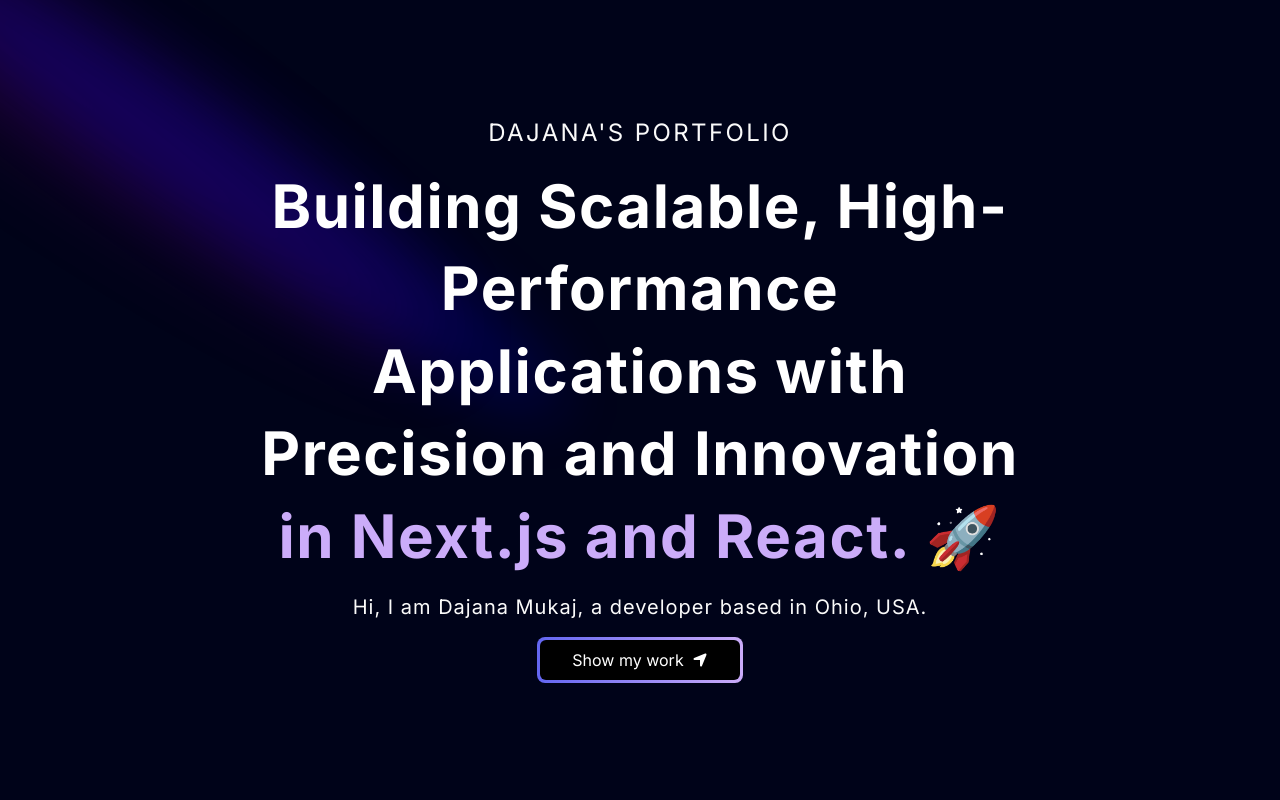
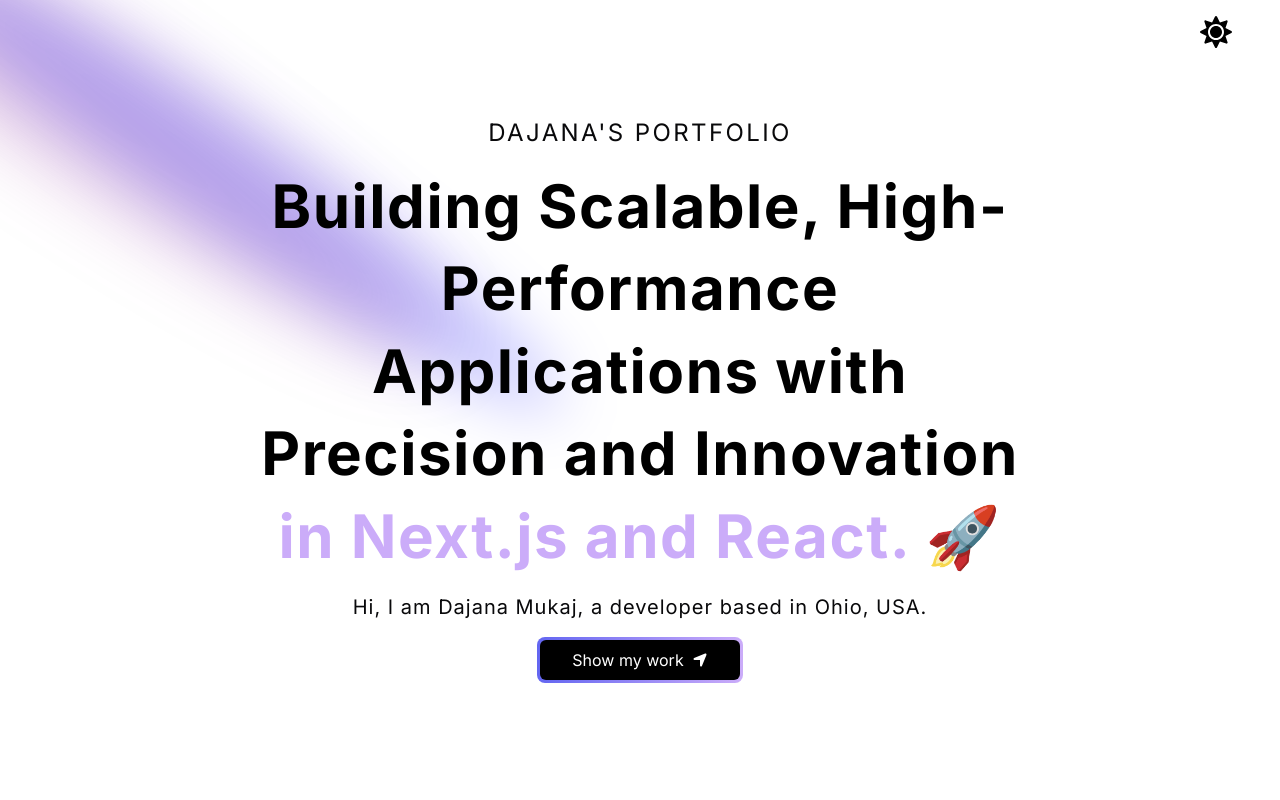
Before and after one commit to dmukaj/portfolio, a Next.js app: page / in a window 1280 px wide. Shown: the top 800 px of the page. Built offline with nearby package versions, Linux system fonts and the light colour scheme.

Commit message:
added theme toggle

```diff
--- a/app/layout.tsx
+++ b/app/layout.tsx
@@ -20,7 +20,7 @@
       <body className={inter.className}>
         <ThemeProvider
           attribute="class"
-          defaultTheme="dark"
+          defaultTheme="system"
           enableSystem
           disableTransitionOnChange
         >
--- a/components/Footer.tsx
+++ b/components/Footer.tsx
@@ -25,10 +25,10 @@
         <p className="lg:text-base text-sm lg:font-semibold font-light flex place-content-center">
           Copyright © 2024 Dajana Mukaj
         </p>
-        <div className="flex items-center gap-2 place-content-center">
-          <FaInstagram size={24} color="black" />
-          <CiLinkedin size={24} color="black" />
-          <FaGithub size={24} color="black" />
+        <div className="flex items-center gap-2 place-content-center text-black dark:text-white">
+          <FaInstagram size={24} />
+          <CiLinkedin size={24} />
+          <FaGithub size={24} />
         </div>
       </div>
     </footer>
--- a/components/Hero.tsx
+++ b/components/Hero.tsx
@@ -3,6 +3,7 @@
 import { TextGenerateEffect } from "./ui/TextGenerateEffect";
 import Button from "./ui/Button";
 import { FaLocationArrow } from "react-icons/fa6";
+import { ModeToggle } from "./ThemeToggle";
 
 const Hero = () => {
   return (
@@ -12,14 +13,10 @@
           className="h-[90vh] w-[80vw] -top-50 left-50"
           fill="purple"
         />
-
         <Spotlight className="top-28 left-60 h-[90vh] w-[60vw]" fill="blue" />
       </div>
-
-      {/* <div>
-        <div className="absolute pointer-events-none inset-0 flex items-center justify-center dark:bg-black-100 bg-white [mask-image:radial-gradient(ellipse_at_center,transparent_20%,black)]" />
-      </div> */}
       <div className="flex justify-center items-center relative z-10 h-screen">
+        <ModeToggle />
         <div className="max-w-[89vw] lg:max-w-[60vw] flex flex-col items-center">
           <h2 className="text-lg lg:text-xl xl:text-2xl uppercase tracking-widest text-center max-w-80">
             Dajana&apos;s Portfolio
--- /dev/null
+++ b/components/ThemeToggle.tsx
@@ -0,0 +1,24 @@
+"use client";
+import { FaMoon } from "react-icons/fa";
+import { FaSun } from "react-icons/fa";
+import { useTheme } from "next-themes";
+
+export function ModeToggle() {
+  const { theme, setTheme } = useTheme();
+
+  return (
+    <div className="absolute top-4 right-2 text-black dark:text-white ">
+      {theme && theme === "dark" ? (
+        <FaMoon
+          className="h-[1.5rem] w-[1.5rem] md:h-[2rem] md:w-[2rem] transition-all rotate-90 dark:rotate-0"
+          onClick={() => setTheme("light")}
+        />
+      ) : (
+        <FaSun
+          className="h-[1.5rem] w-[1.5rem] md:h-[2rem] md:w-[2rem] rotate-0 transition-all dark:-rotate-90 "
+          onClick={() => setTheme("dark")}
+        />
+      )}
+    </div>
+  );
+}
--- a/components/ui/Button.tsx
+++ b/components/ui/Button.tsx
@@ -5,17 +5,20 @@
   icon,
   handleClick,
   otherClasses,
+  className,
 }: {
   title: string;
   icon: React.ReactNode;
   handleClick?: () => void;
   otherClasses?: string;
+  className?: string;
 }) => {
   return (
     <button className="p-[3px] relative" onClick={handleClick}>
       <div className="absolute inset-0 bg-gradient-to-r from-indigo-500 to-purple rounded-lg" />
       <div
-        className={` flex items-center gap-2 px-8 py-2  bg-black rounded-[6px]  relative group transition duration-200 text-white hover:bg-transparent ${otherClasses}`}>
+        className={` flex items-center gap-2 px-8 py-2  bg-black rounded-[6px]  relative group transition duration-200 text-white hover:bg-transparent ${otherClasses}`}
+      >
         {title} {icon}
       </div>
     </button>
```
